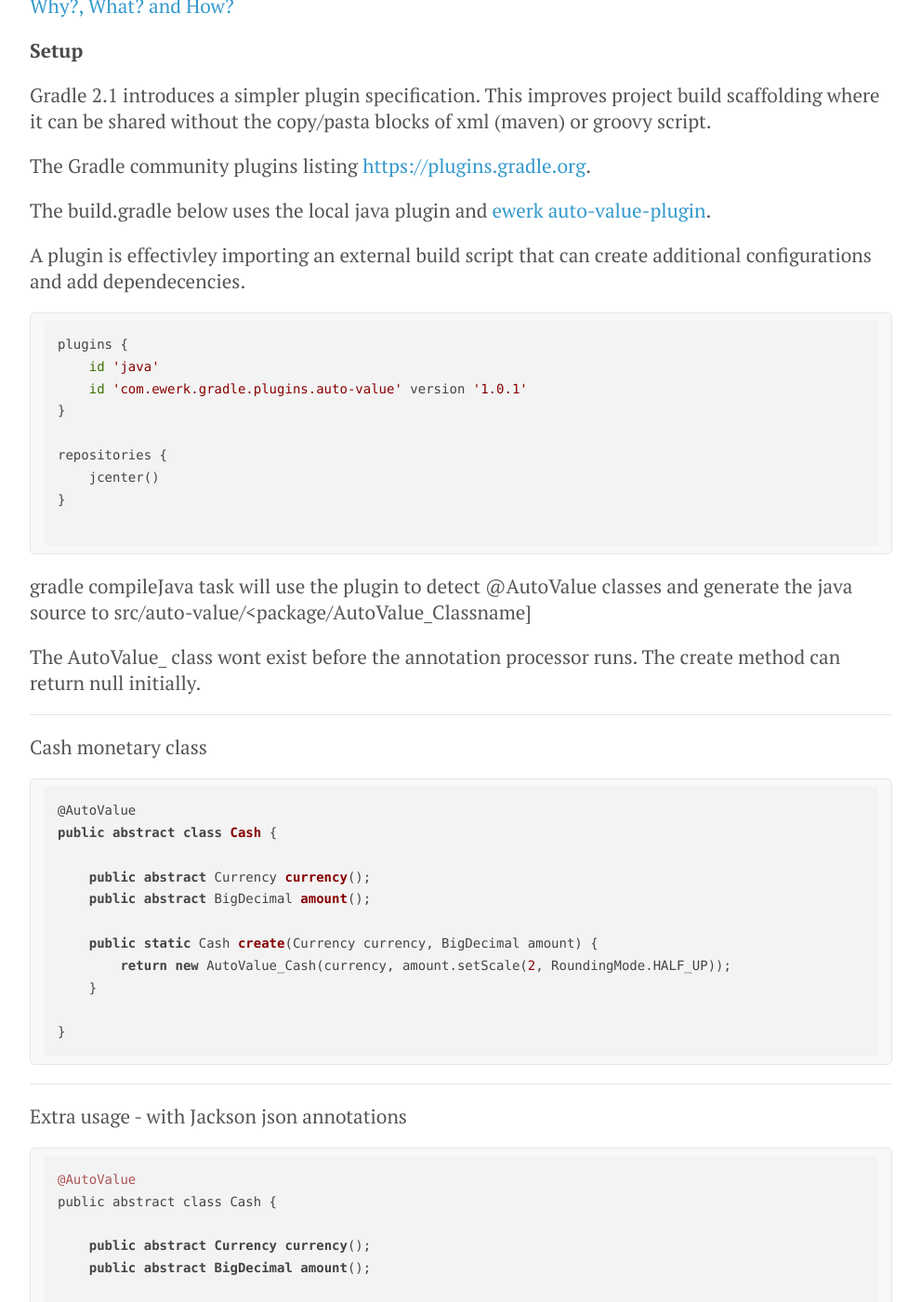
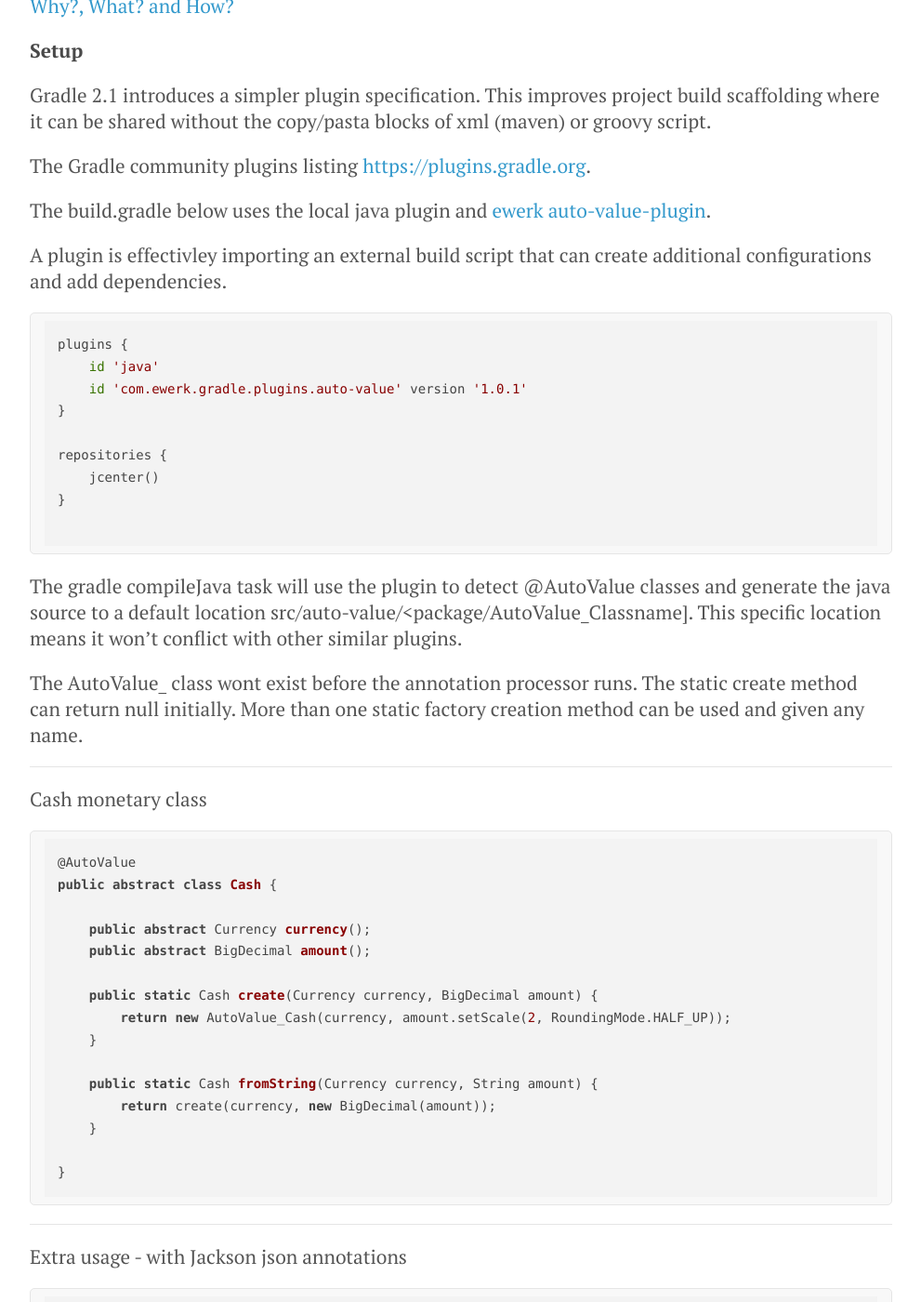
Before and after one commit to griffio/griffio.github.io, a Jekyll site: the page built from _posts/2014-12-11-autovalue.md, in a window 1280 px wide and 1400 px high, scrolled down 307 px. Shown: the whole window at 93% size, without its empty margins (144-1135 px from the left). Built offline with Jekyll 4.4.1, drawn with Linux system fonts in a browser that asks for light colours; nearby versions of some CDN libraries; some of the changed text lies outside the part shown.

Commit message:
Update and rename 2014-12-11-Autovalue.md to 2014-12-11-autovalue.md

```diff
--- a/_posts/2014-12-11-Autovalue.md
+++ b/_posts/2014-12-11-autovalue.md
@@ -1,13 +1,13 @@
 ---
 layout: post
-title: autovalue - immutable value types using annotation processor support from Gradle build
+title: autovalue - create immutable value types using annotation processor support from a Gradle build
 category: java
-tags: java autovalue gradle
+tags: autovalue gradle
 published: true
 summary: using autovalue
 ---
 
-# AutoValue - immutable value types using annotation processor support
+# AutoValue - create immutable value types using annotation processor support
 
 ## [https://github.com/google/auto](https://github.com/google/auto)
 
@@ -25,7 +25,7 @@ The Gradle community plugins listing [https://plugins.gradle.org](https://plugin
 
 The build.gradle below uses the local java plugin and [ewerk auto-value-plugin](https://github.com/ewerk/gradle-plugins/tree/master/auto-value-plugin).
 
-A plugin is effectivley importing an external build script that can create additional configurations and add dependecencies.
+A plugin is effectivley importing an external build script that can create additional configurations and add dependencies.
 
 ~~~groovy
 plugins {
@@ -39,10 +39,10 @@ repositories {
 
 ~~~
 
-gradle compileJava task will use the plugin to detect @AutoValue classes and generate the java source to
-src/auto-value/<package/AutoValue_Classname]
+The gradle compileJava task will use the plugin to detect @AutoValue classes and generate the java source to a default location src/auto-value/<package/AutoValue_Classname]. This specific location means it won't conflict with other similar plugins.
 
-The AutoValue_ class wont exist before the annotation processor runs. The create method can return null initially.
+The AutoValue_ class wont exist before the annotation processor runs. The static create method can return null initially.
+More than one static factory creation method can be used and given any name.
 
 ---
 
@@ -57,6 +57,10 @@ public abstract class Cash {
 
     public static Cash create(Currency currency, BigDecimal amount) {
         return new AutoValue_Cash(currency, amount.setScale(2, RoundingMode.HALF_UP));
+    }
+
+    public static Cash fromString(Currency currency, String amount) {
+        return create(currency, new BigDecimal(amount));
     }
 
 }
```
Also changed, not shown: other parts of _posts/2014-12-11-autovalue.md (+1 -1 lines).
